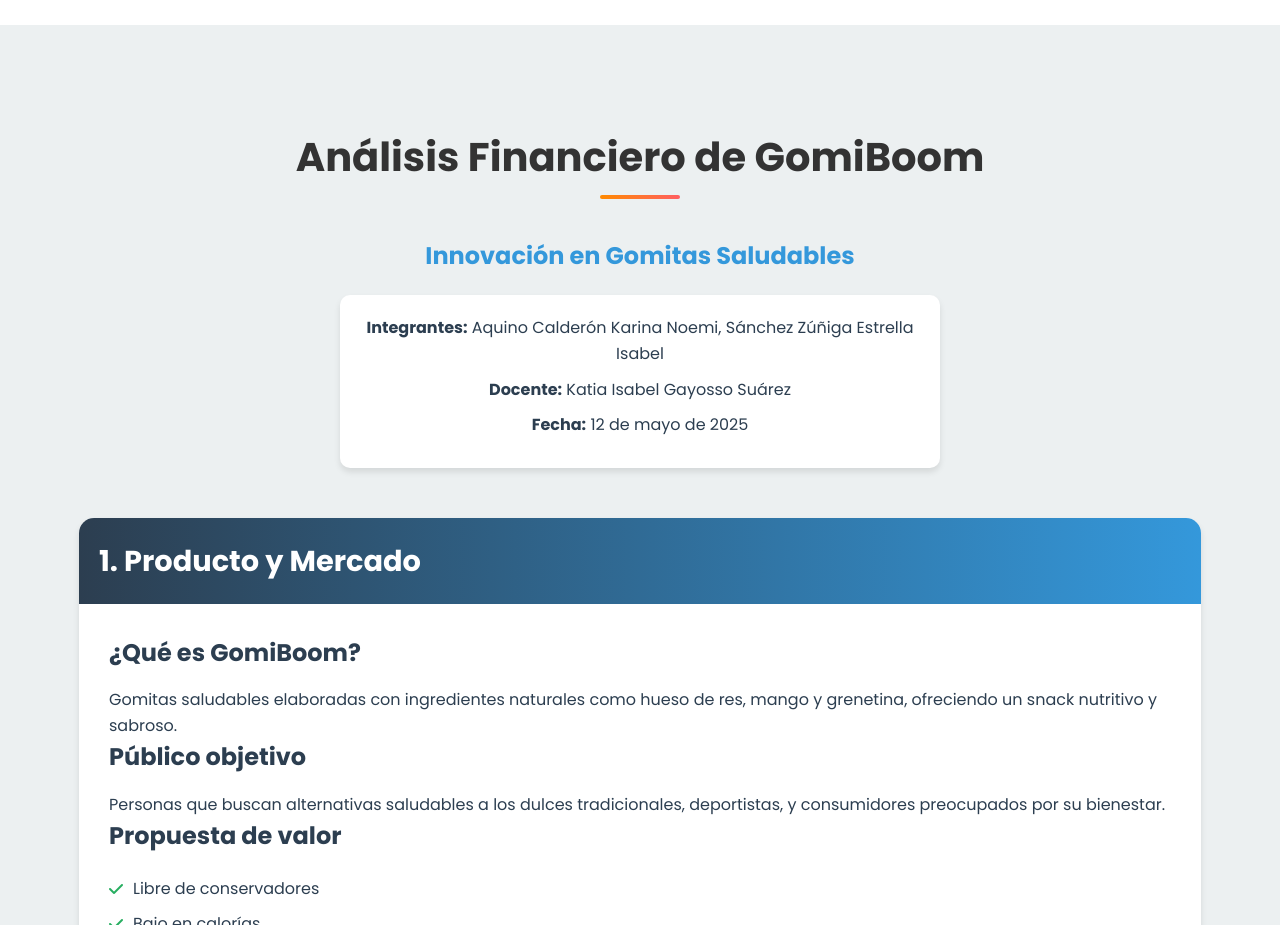
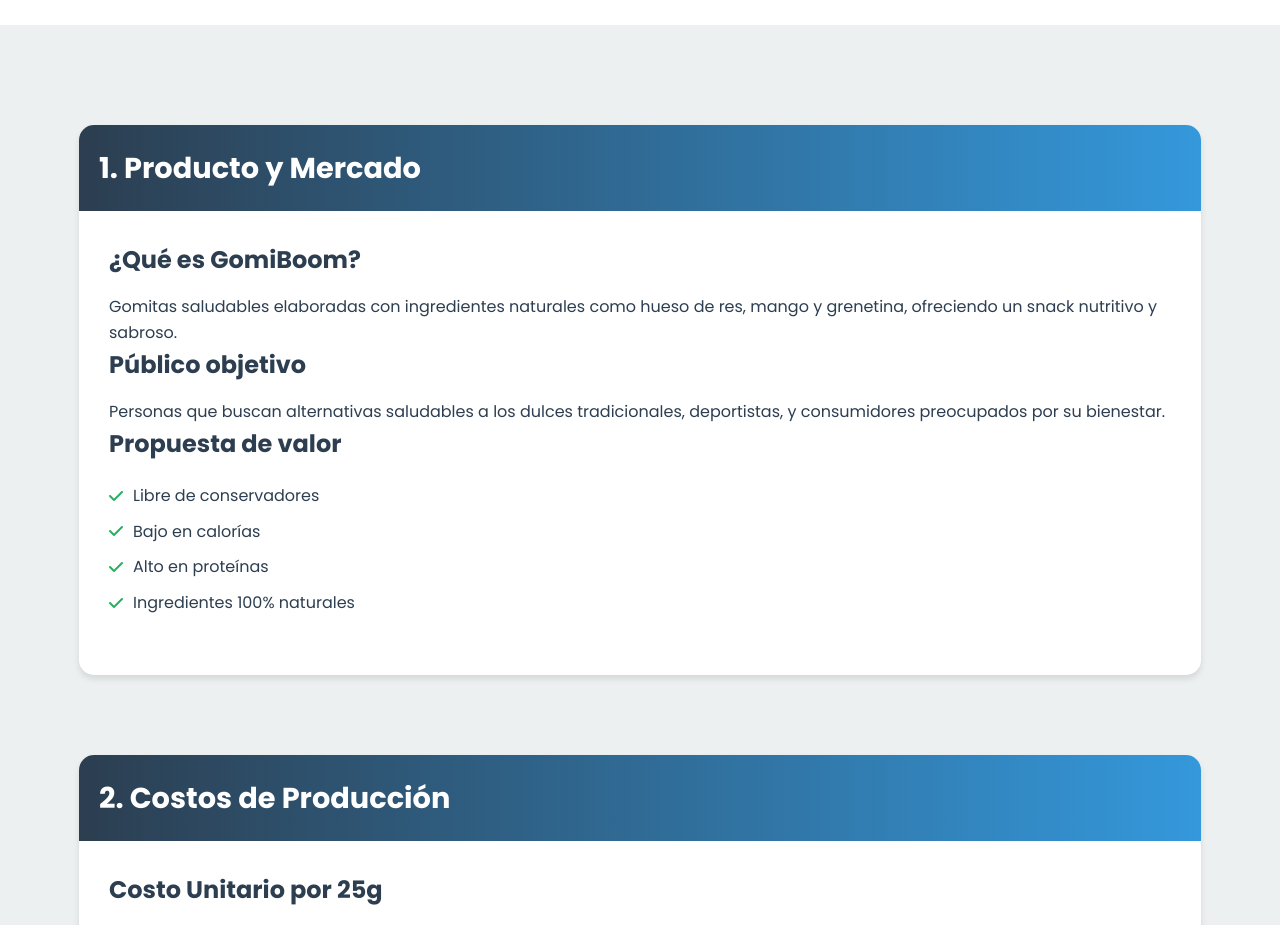
Before and after one commit to CarlosGonzalez7u7/GomitasBoom, a plain HTML site: page index.html in a window 1280 px wide. Shown: the part 2740-3665 px from the top of the page. Drawn offline with nearby package versions, Linux system fonts and the light colour scheme.

Commit message:
Update index.html

```diff
--- a/index.html
+++ b/index.html
@@ -179,19 +179,6 @@
             <!-- NUEVA SECCIÓN: Análisis Financiero -->
             <section id="analisis-financiero" class="analisis-financiero">
                 <div class="container">
-                    <div class="financial-header">
-                        <h2 class="section-title">Análisis Financiero de
-                            GomiBoom</h2>
-                        <h3 class="financial-subtitle">Innovación en Gomitas
-                            Saludables</h3>
-                        <div class="financial-meta">
-                            <p><strong>Integrantes:</strong> Aquino Calderón
-                                Karina Noemi, Sánchez Zúñiga Estrella Isabel</p>
-                            <p><strong>Docente:</strong> Katia Isabel Gayosso
-                                Suárez</p>
-                            <p><strong>Fecha:</strong> 12 de mayo de 2025</p>
-                        </div>
-                    </div>
 
                     <!-- Producto y Mercado -->
                     <div class="financial-section">
```
